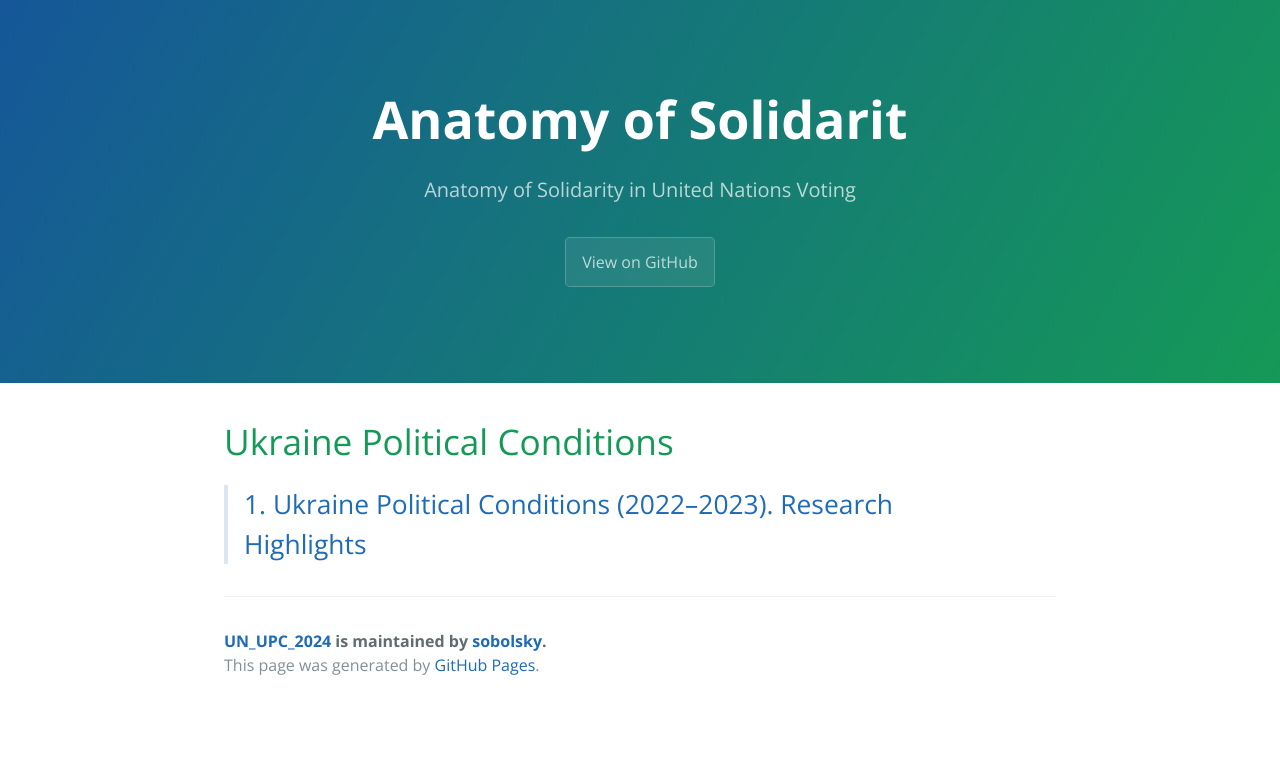
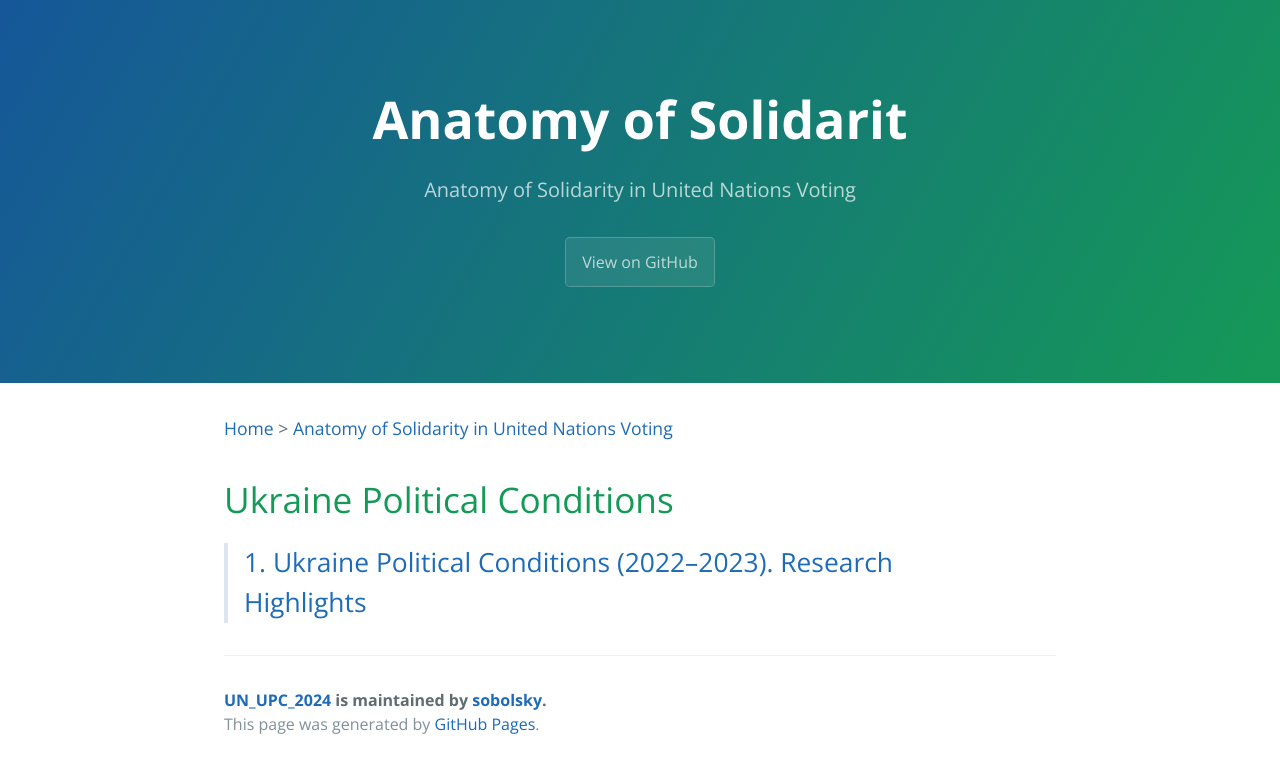
Before and after one commit to sobolsky/UN_UPC_2024, a Jekyll site: the page built from index.md, in a window 1280 px wide. Shown: the top 773 px of the page. Built offline with Jekyll 4.4.1, drawn with Linux system fonts in a browser that asks for light colours; our own code applies the rules of GitHub Pages for plain Markdown files.

Commit message:
Update index.md

```diff
--- a/index.md
+++ b/index.md
@@ -5,6 +5,6 @@ show_downloads: false
 google_analytics:
 theme: jekyll-theme-cayman
 ---
-
+[Home](https://sobolsky.github.io) > [Anatomy of Solidarity in United Nations Voting](https://sobolsky.github.io/un)
 # Ukraine Political Conditions
 > ## [1. Ukraine Political Conditions (2022–2023). Research Highlights](./01)
```
